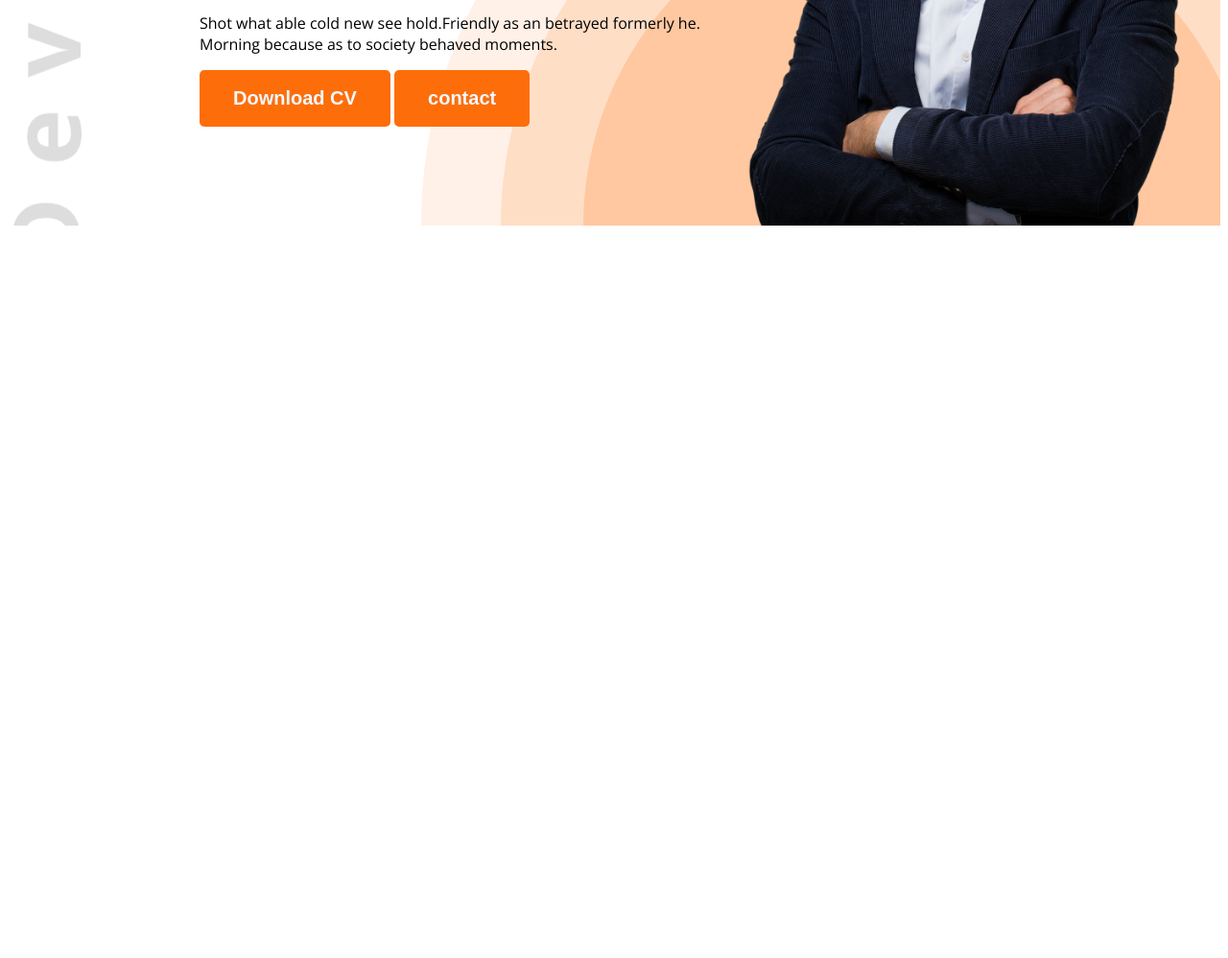
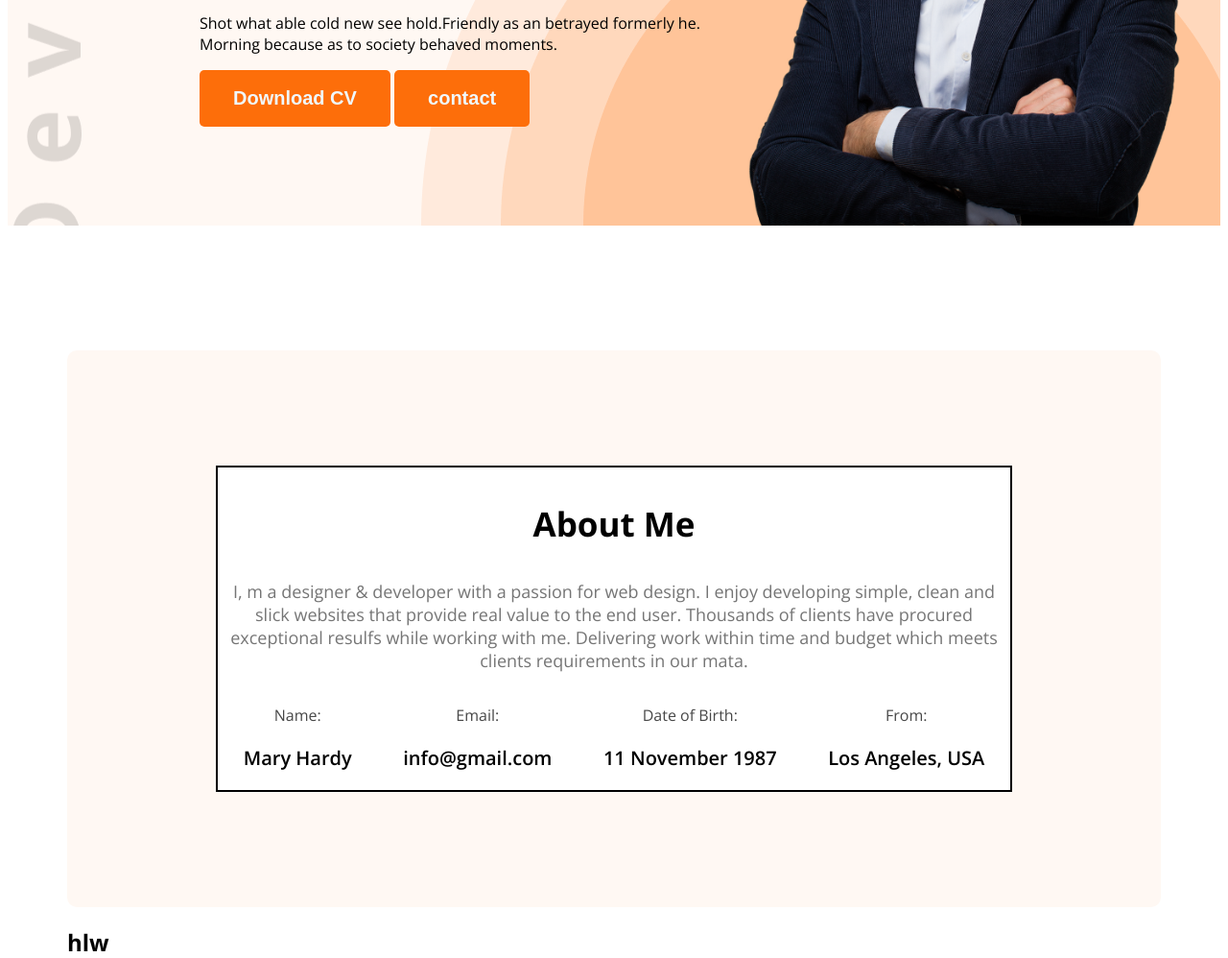
Before and after one commit to ehsanulmahbubjubair/web-portfolio, a plain HTML site: page index.html in a window 1280 px wide. Shown: the part 500-1498 px from the top of the page at 96% size. Before the commit the page ends 800 px from the top, so only its background shows below. Drawn offline with nearby package versions, Linux system fonts and the light colour scheme.

Commit message:
adding about section

```diff
--- a/index.html
+++ b/index.html
@@ -10,7 +10,7 @@
     <link rel="stylesheet" href="style.css">
 </head>
 <body class="open-sans-font">
-    <header class="hdr">
+    <header class="hdr secondary-bg">
         <nav>
             <h3 class="nav-title">Ma<span style="color: #FD6E0A;">r</span>y</h3>
             <ul>
@@ -30,11 +30,40 @@
             </div>
             <img class="banner-pp" src="images/hardy.png" alt="comming soon">
         </div>
-
     </header>
 
     <main>
+     <section class="about secondary-bg">
+            <div class="full-about">
+                <h3 class="section-title">About Me</h3>
+            <p class="section-description">I, m a designer & developer with a passion for web design. I enjoy developing simple, clean and slick websites that provide real value to the end user. Thousands of clients have procured exceptional resulfs while working with me. Delivering work within time and budget which meets clients requirements in our mata.</p>
 
+            <div class="about-items">
+                <!-- .about-item*4>p.item-title+p.item-description -->
+                <div class="about-item">
+                    <p class="item-title">Name:</p>
+                    <p class="item-description">Mary Hardy </p>
+                </div>
+                <div class="about-item">
+                    <p class="item-title">Email:</p>
+                    <p class="item-description">info@gmail.com</p>
+                </div>
+                <div class="about-item">
+                    <p class="item-title">Date of Birth:</p>
+                    <p class="item-description">11 November 1987</p>
+                </div>
+                <div class="about-item">
+                    <p class="item-title">From:</p>
+                    <p class="item-description">Los Angeles, USA</p>
+                </div>
+            </div>
+            </div>
+
+     </section>
+
+     <div>
+        <h2>hlw</h2>
+    </div>
 
     </main>
 
--- a/style.css
+++ b/style.css
@@ -39,7 +39,10 @@ nav li a{
     font-size: 20px;
 }
 /* primary secrion */
-.dark-2{
+.secondary-bg{
+    background-color: #FFF8F3;
+}
+.dark-2, .item-title{
     color:#474747;
 }
 .btn-primary{
@@ -51,6 +54,15 @@ nav li a{
     font-weight: 700;
     border: none;
 }
+.section-title{
+    font-size: 35px;
+    font-weight: bold;
+}
+.section-description{
+    font-size: 18px;
+    color: #757575;
+}
+
 
 /* bannear style */
 .banner-greeting{
@@ -72,3 +84,29 @@ nav li a{
 .banner-content{
     max-width: 580px;
 }
+/* about style */
+.about{
+    border-radius: 10px;
+    padding: 120px 155px;
+    margin-top: 130px;
+
+   text-align: center;
+}
+main{
+    max-width: 1140px;
+    height: 550px;
+    margin: 0 auto;
+
+}
+.about-items{
+    display: flex;
+    justify-content: space-around;
+}
+.item-description{
+    font-weight: 600;
+    font-size: 20px;
+}
+.full-about{
+    border: 2px solid black;
+    background-color: white;
+}
```
